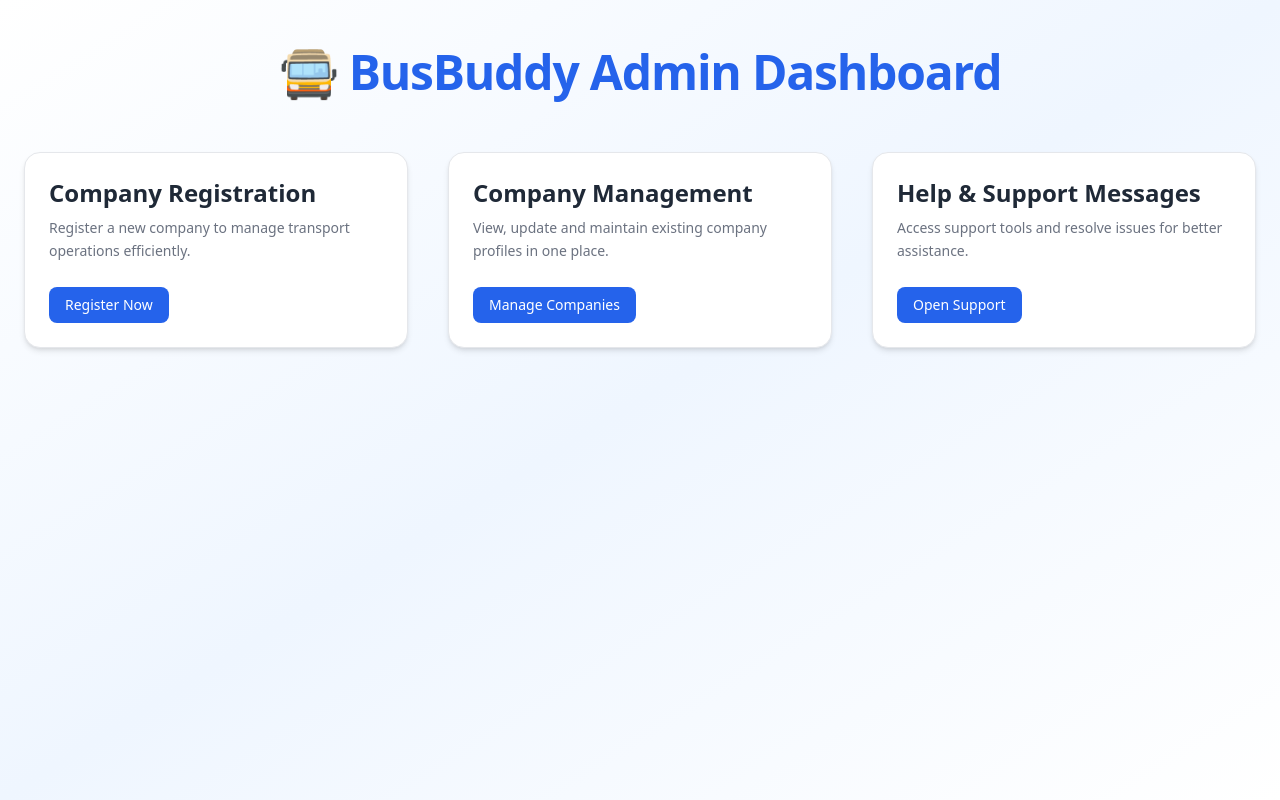
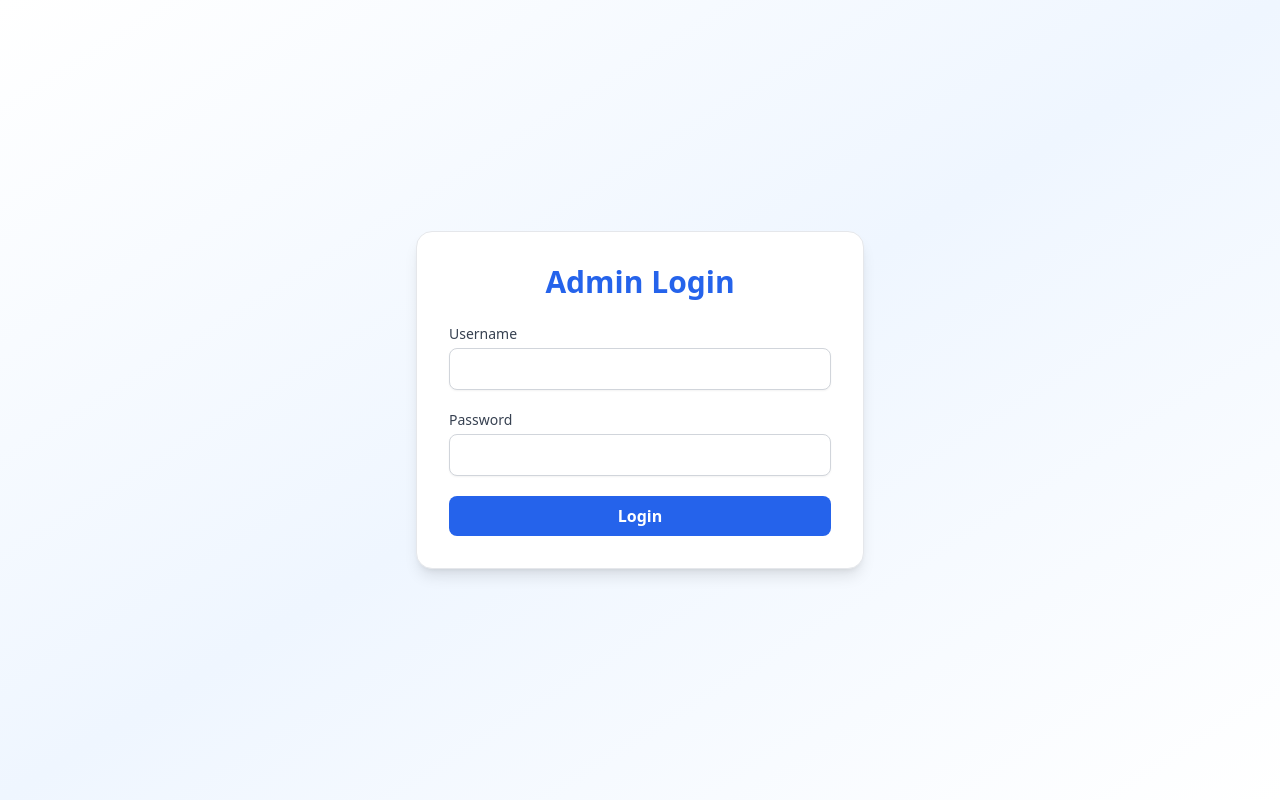
Before and after one commit to RaninduAmarasinghe/busbuddy_adminweb, a React (Create React App) app: page / in a window 1280 px wide. Built offline with nearby package versions, Linux system fonts and the light colour scheme.

Commit message:
create admin login page

```diff
--- a/src/App.js
+++ b/src/App.js
@@ -1,5 +1,6 @@
 import { BrowserRouter as Router, Routes, Route } from 'react-router-dom';
 import './App.css';
+import Login from './pages/Login';
 import Dashboard from './pages/Dashboard';
 import Companyregister from './pages/Companyregister';
 import Companymanagement from './pages/Companymanagement';
@@ -10,7 +11,8 @@ function App() {
   return (
     <Router>
       <Routes>
-        <Route path="/" element={<Dashboard />} />
+      <Route path="/" element={<Login />} />
+        <Route path="/Dashboard" element={<Dashboard />} />
         <Route path="Company/register" element={<Companyregister />} />
         <Route path="Company/management" element={<Companymanagement />} />
         <Route path="/support/inbox" element={<Supportinbox />} />
--- a/src/pages/Dashboard.js
+++ b/src/pages/Dashboard.js
@@ -16,7 +16,7 @@ export default function Dashboard() {
             buttonText: 'Manage Companies',
         },
         {
-            title: 'Help & Support Messages ',
+            title: 'Support Inbox ',
             description: 'Access support tools and resolve issues for better assistance.',
             link: '/support/inbox',
             buttonText: 'Open Support',
--- /dev/null
+++ b/src/pages/Login.js
@@ -0,0 +1,77 @@
+import React, { useState } from 'react';
+import { useNavigate } from 'react-router-dom';
+import axios from 'axios';
+
+export default function Login() {
+    const [adminName, setAdminName] = useState('');
+    const [adminPassword, setAdminPassword] = useState('');
+    const [error, setError] = useState('');
+    const navigate = useNavigate();
+
+    const handleLogin = async (e) => {
+        e.preventDefault();
+
+        try {
+            const res = await axios.post('http://localhost:8080/admin/login', {
+                adminName,
+                adminPassword,
+            });
+
+            if (res.status === 200) {
+                // Redirect to dashboard on success
+                navigate('/dashboard');
+            }
+        } catch (err) {
+            setError('Invalid username or password');
+        }
+    };
+
+    return (
+        <div className="flex items-center justify-center min-h-screen bg-gradient-to-br from-white via-blue-50 to-white px-4">
+            <div className="bg-white shadow-lg rounded-2xl p-8 w-full max-w-md border border-gray-200">
+                <h2 className="text-3xl font-bold text-center text-blue-600 mb-6">
+                    Admin Login
+                </h2>
+
+                <form onSubmit={handleLogin} className="space-y-5">
+                    <div>
+                        <label className="block text-sm font-medium text-gray-700">
+                            Username
+                        </label>
+                        <input
+                            type="text"
+                            value={adminName}
+                            onChange={(e) => setAdminName(e.target.value)}
+                            className="w-full mt-1 px-4 py-2 border border-gray-300 rounded-lg shadow-sm focus:outline-none focus:ring-blue-500 focus:border-blue-500"
+                            required
+                        />
+                    </div>
+
+                    <div>
+                        <label className="block text-sm font-medium text-gray-700">
+                            Password
+                        </label>
+                        <input
+                            type="password"
+                            value={adminPassword}
+                            onChange={(e) => setAdminPassword(e.target.value)}
+                            className="w-full mt-1 px-4 py-2 border border-gray-300 rounded-lg shadow-sm focus:outline-none focus:ring-blue-500 focus:border-blue-500"
+                            required
+                        />
+                    </div>
+
+                    {error && (
+                        <p className="text-red-500 text-sm text-center">{error}</p>
+                    )}
+
+                    <button
+                        type="submit"
+                        className="w-full bg-blue-600 hover:bg-blue-700 text-white font-semibold py-2 px-4 rounded-lg transition"
+                    >
+                        Login
+                    </button>
+                </form>
+            </div>
+        </div>
+    );
+}
```
